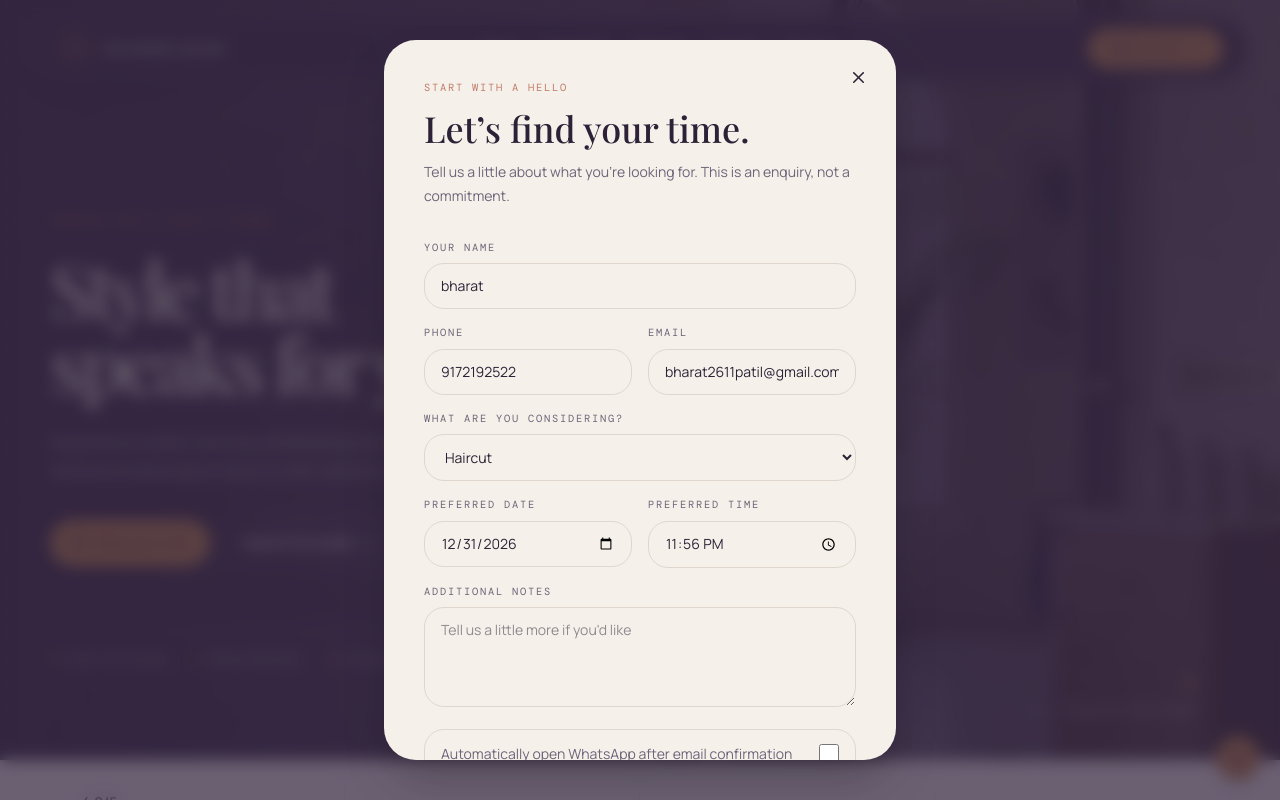
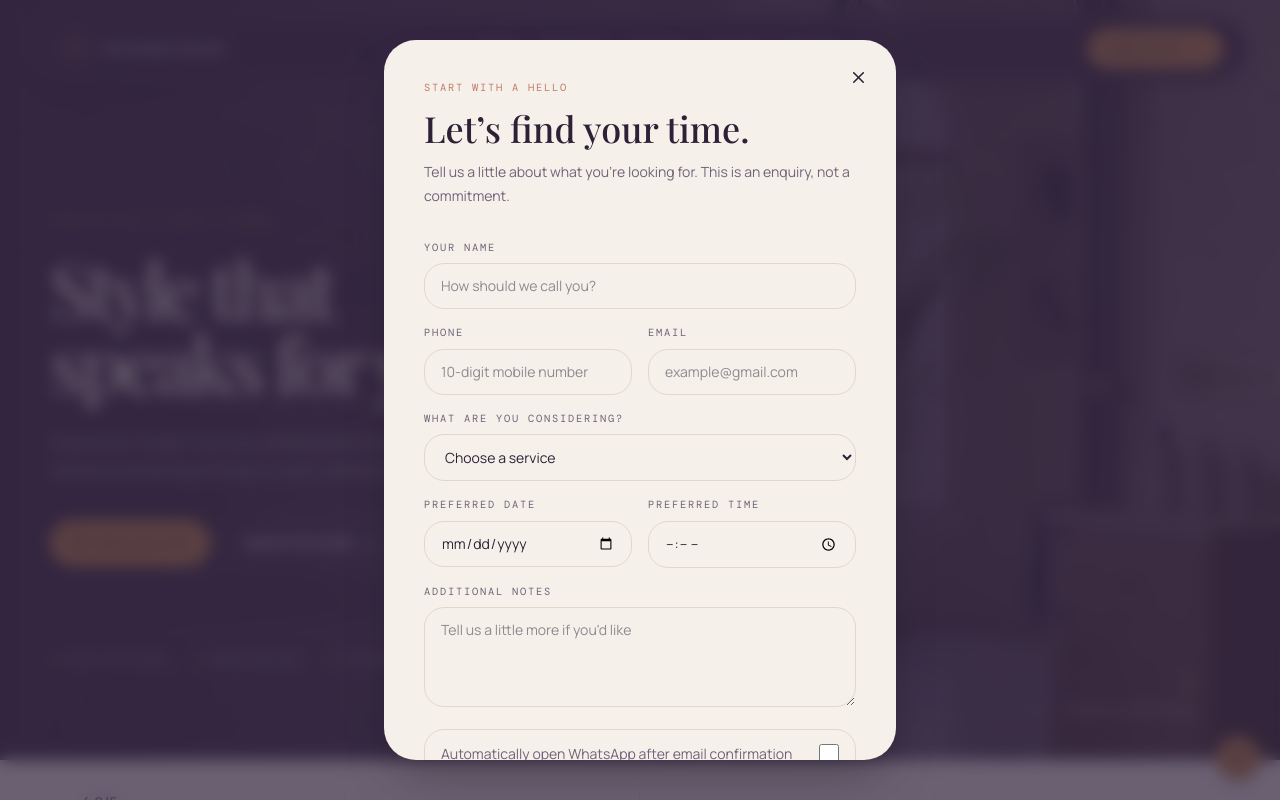
Before and after one commit to bharat2608patil-dotcom/sb-unisex-saloon, a React (Vite) app: page / in a window 1280 px wide. Both pictures are taken after a click on the button "Book your visit". Shown: the top 800 px of the page. Built offline with nearby package versions, Linux system fonts and the light colour scheme; a web font is replaced by a local one.

Commit message:
removed static data for appointement and workig everything

```diff
--- a/src/components/sections/BookingDialog.jsx
+++ b/src/components/sections/BookingDialog.jsx
@@ -6,12 +6,12 @@ import { useContact, useServices } from "../../hooks/useSalonData";
 function BookingDialog({ onClose }) {
   const [step, setStep] = useState("form");
   const [form, setForm] = useState({
-    name: "bharat",
-    phone: "9172192522",
-    email: "bharat2611patil@gmail.com",
-    service: "Haircut",
-    date: "2026-12-31",
-    time: "23:56",
+    name: "",
+    phone: "",
+    email: "",
+    service: "",
+    date: "",
+    time: "",
     notes: "",
   });
 
```
